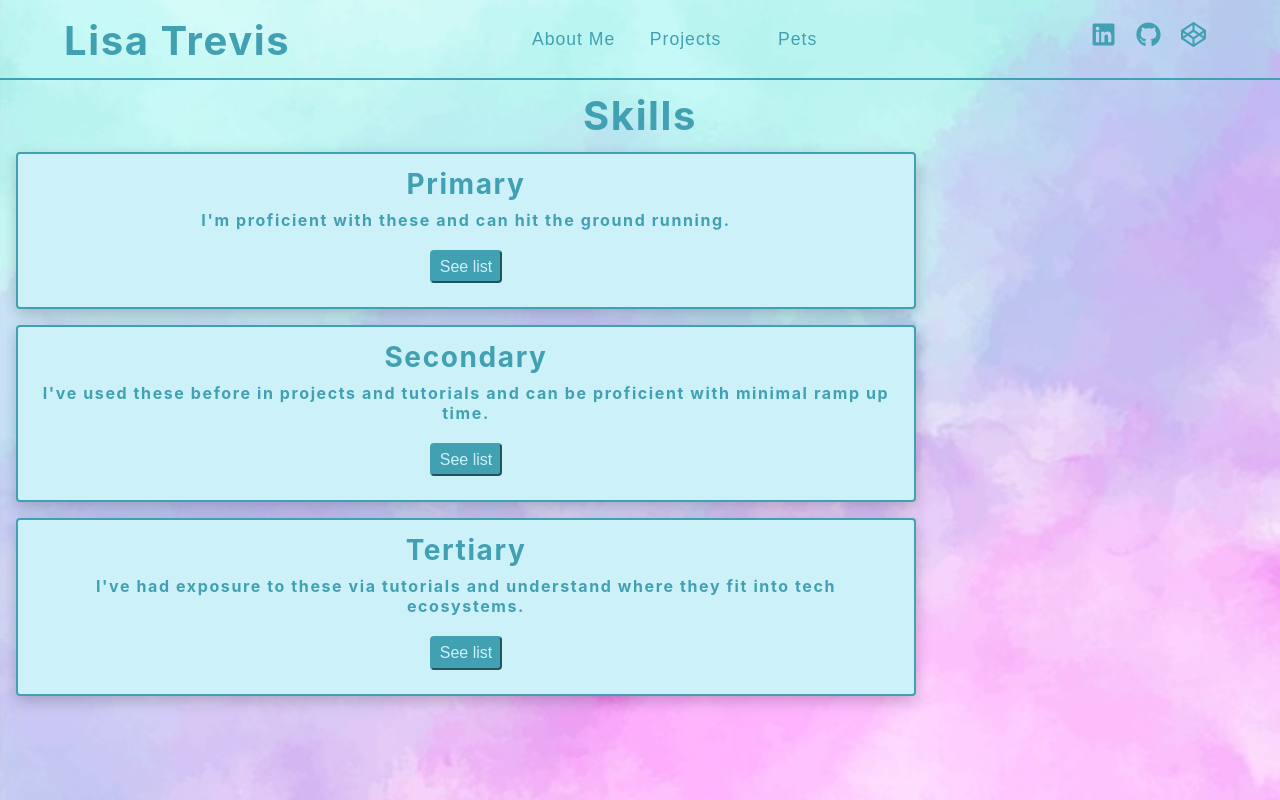
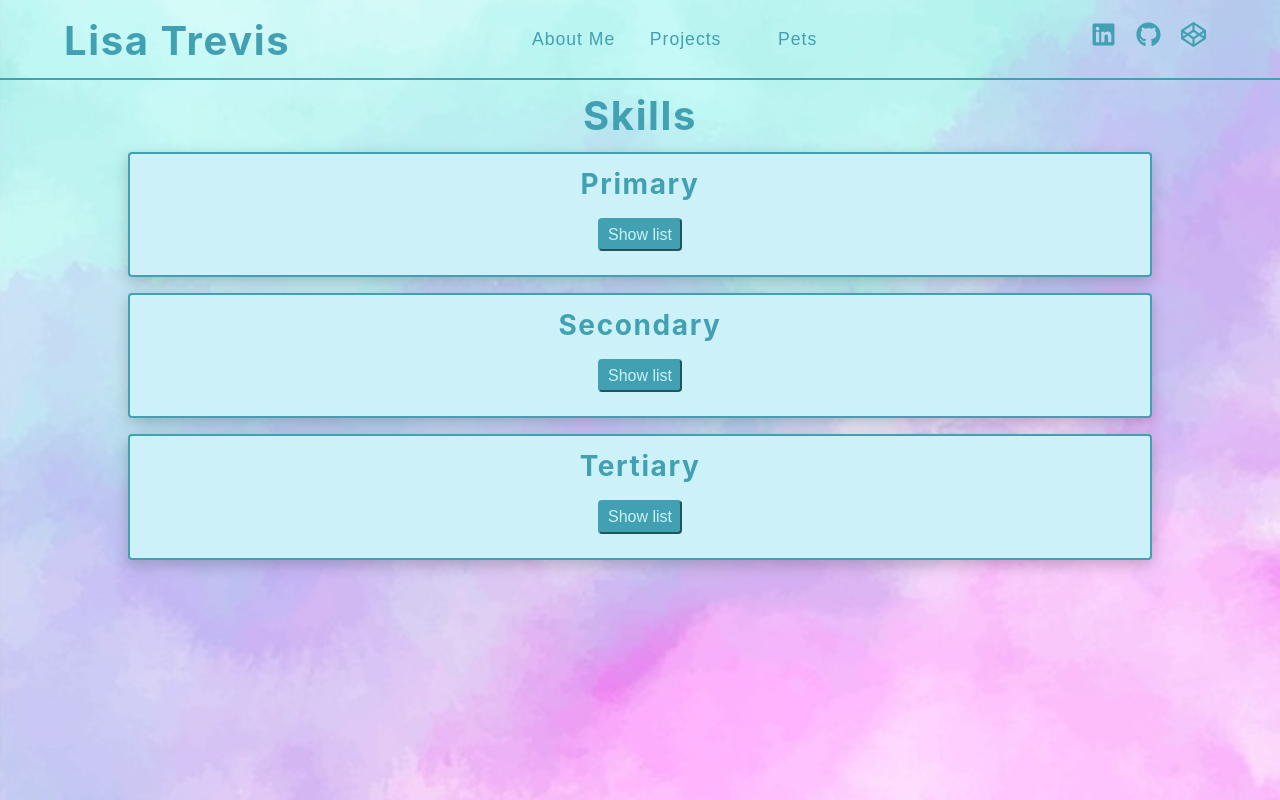
Before and after one commit to LisaTrevis/react-portfolio, a React (Create React App) app: page /skills in a window 1280 px wide. Built offline with nearby package versions, Linux system fonts and the light colour scheme.

Commit message:
Updated Skills page and CSS

```diff
--- a/src/data.js
+++ b/src/data.js
@@ -54,13 +54,13 @@ export const sublinks = [
         target: "_blank",
       },
       {
-        label: "Checkout Cart Hooks",
+        label: "Cart (Hooks)",
         icon: <FaFolderOpen />,
         url: "https://lisa-trevis-react-checkout-cart-v1.netlify.app",
         target: "_blank",
       },
       {
-        label: "Checkout Cart Redux",
+        label: "Cart (Redux)",
         icon: <FaFolderOpen />,
         url: "https://lisa-trevis-react-checkout-cart-v2.netlify.app",
         target: "_blank",
@@ -271,25 +271,66 @@ export const skillList = [
   {
     id: 1,
     type: "Primary",
-    desc: "I'm proficient with these and can hit the ground running.",
     skillset:
-      "Lorem ipsum dolor sit amet consectetur adipisicing elit. Dolorem minus repudiandae voluptatum tempora debitis veniam placeat aliquam iste. Deserunt, non error? Quam, fuga! Delectus, dolor. Rem, cum eum voluptatem animi voluptates velit! Voluptate maxime, dolorem delectus explicabo repudiandae quos labore.",
+      "HTML5, CSS3, JavaScript, React, React Hooks, CI/CD, Responsive Design, GitHub, APIs, Babel, Webpack, NPM, UI / UX, Figma, Jira, Confluence, ES6 (arrow functions, rest/spread operators, destructuring, template strings, let/const, array methods, etc.), Canva, Contentful, Excel, Word, Outlook.",
   },
   {
     id: 2,
     type: "Secondary",
-    desc:
-      "I've used these before in projects and tutorials and can be proficient with minimal ramp up time.",
     skillset:
-      "Lorem ipsum dolor sit amet consectetur adipisicing elit. Dolorem minus repudiandae voluptatum tempora debitis veniam placeat aliquam iste. Deserunt, non error? Quam, fuga! Delectus, dolor. Rem, cum eum voluptatem animi voluptates velit! Voluptate maxime, dolorem delectus explicabo repudiandae quos labore.",
+      "Python, Vue, Flutter / Dart, Redux, Bootstrap, jQuery, SEO, AJAX, PHP, Accessability, MySQL / SQL, Prototyping, Wireframing, Testing and Debugging with Jest, Access, Power Point.",
   },
   {
     id: 3,
     type: "Tertiary",
-    desc:
-      "I've had exposure to these via tutorials and understand where they fit into tech ecosystems.",
     skillset:
-      "Lorem ipsum dolor sit amet consectetur adipisicing elit. Dolorem minus repudiandae voluptatum tempora debitis veniam placeat aliquam iste. Deserunt, non error? Quam, fuga! Delectus, dolor. Rem, cum eum voluptatem animi voluptates velit! Voluptate maxime, dolorem delectus explicabo repudiandae quos labore.",
+      "AngularJS, Swift, D3, Django, Docker, Adobe Photoshop, Adobe Dreamweaver, Adobe InDesign, Adobe Illustrator, Wordpress, Apache, MAMP, QuickBooks.",
   },
 ];
+
+// export const projects = [
+//   {
+//     id: 1,
+//     name: "Home Bartender",
+//     url: "https://lisa-trevis-react-home-bartender.netlify.app",
+//     image: "",
+//   },
+//   {
+//     id: 2,
+//     name: "",
+//     url: "",
+//     image: "",
+//   },
+//   {
+//     id: 3,
+//     name: "",
+//     url: "",
+//     image: "",
+//   },
+//   {
+//     id: 4,
+//     name: "",
+//     url: "",
+//     image: "",
+//   },
+//   {
+//     id: 5,
+//     name: "",
+//     url: "",
+//     image: "",
+//   },
+//   {
+//     id: 6,
+//     name: "",
+//     url: "",
+//     image: "",
+//   },
+//   {
+//     id: 7,
+//     name: "",
+//     url: "",
+//     image: "",
+//   },
+// ];
+
 export default sublinks;
--- a/src/index.css
+++ b/src/index.css
@@ -348,11 +348,6 @@ Sidebar
 .sidebar article {
   margin-bottom: 2rem;
 }
-.sidebar-sublinks {
-  display: grid;
-  grid-template-columns: 1fr 1fr;
-  row-gap: 0.25rem;
-}
 .sidebar-sublinks a {
   display: block;
   color: var(--clr-gray);
@@ -361,10 +356,17 @@ Sidebar
   align-items: center;
 }
 .sidebar-sublinks svg {
-  color: var(--clr-gray);
+  color: var(--clr-brand-dark);
   margin-right: 1rem;
 }
 /* sidebar media query */
+@media screen and (min-width: 450px) {
+  .sidebar-sublinks {
+    display: grid;
+    grid-template-columns: 1fr 1fr;
+    row-gap: 0.25rem;
+  }
+}
 @media screen and (min-width: 800px) {
   .sidebar-wrapper {
     display: none;
@@ -433,7 +435,7 @@ Submenu
   align-items: center;
 }
 .submenu-center svg {
-  color: var(--clr-gray);
+  color: var(--clr-brand-dark);
   margin-right: 1rem;
 }
 
@@ -782,8 +784,14 @@ Skills
 ======
 */
 
-.skills-section {
+/* .skills-section {
   margin: 1rem;
+} */
+.skill-container {
+  min-width: 90vw;
+  display: flex;
+  flex-direction: column;
+  justify-content: center;
 }
 .skills-section h2 {
   text-align: center;
@@ -792,12 +800,13 @@ Skills
 }
 .card {
   padding: 1rem 1.5rem;
+  min-width: 80vw;
   background: var(--clr-brand-light);
   border: 2px solid var(--clr-brand-dark);
-  margin-bottom: 1rem;
+  margin: 0 auto 1rem;
   border-radius: var(--radius);
   box-shadow: var(--dark-shadow);
-  max-width: 900px;
+  max-width: 80vw;
 }
 .skill-header {
   text-align: center;
@@ -824,11 +833,14 @@ Skills
   margin-top: 0.5rem;
 }
 
-@media screen and (max-width: 900px) {
-}
+/*
+========
+Projects
+========
+*/
 
 /* background image resize */
-@media screen and (min-width: 450px) {
+@media screen and (min-width: 1020px) {
   body {
     background-image: url("./images/pastel_background_wide.jpg");
   }
--- a/src/pages/Projects.js
+++ b/src/pages/Projects.js
@@ -4,7 +4,7 @@ import { useGlobalContext } from "../context";
 const Projects = () => {
   const { closeSubmenu } = useGlobalContext();
   return (
-    <div onMouseOver={closeSubmenu}>
+    <div className="section" onMouseOver={closeSubmenu}>
       <h2>Projects</h2>
     </div>
   );
--- a/src/pages/Skills.js
+++ b/src/pages/Skills.js
@@ -2,25 +2,14 @@ import React, { useState } from "react";
 import { skillList } from "../data";
 import { useGlobalContext } from "../context";
 
-const Skills = () => {
-  const { closeSubmenu } = useGlobalContext();
+const Skilltype = ({ id, type, skillset }) => {
   const [showInfo, setShowInfo] = useState(false);
-  return (
-    <div className="skills-section" onMouseOver={closeSubmenu}>
-      <h2>Skills</h2>
-      <section className="skill-container">
-        {skillList.map((skill) => {
-          const { id, type, desc, skillset } = skill;
   return (
     <article className="card" key={id}>
       <header className="skill-header">
         <h3>{type}</h3>
-                <h4>{desc}</h4>
-                <button
-                  className="skill-btn"
-                  onClick={(id) => setShowInfo(!showInfo)}
-                >
-                  {showInfo ? "Hide list" : "See list"}
+        <button className="skill-btn" onClick={(id) => setShowInfo(!showInfo)}>
+          {showInfo ? "Hide list" : "Show list"}
         </button>
       </header>
       {showInfo && (
@@ -30,6 +19,16 @@ const Skills = () => {
       )}
     </article>
   );
+};
+
+const Skills = () => {
+  const { closeSubmenu } = useGlobalContext();
+  return (
+    <div className="skills-section" onMouseOver={closeSubmenu}>
+      <h2>Skills</h2>
+      <section className="skill-container">
+        {skillList.map((skill) => {
+          return <Skilltype key={skill.id} {...skill} />;
         })}
       </section>
     </div>
```
Lines whose indentation alone changed are shown as unchanged.
